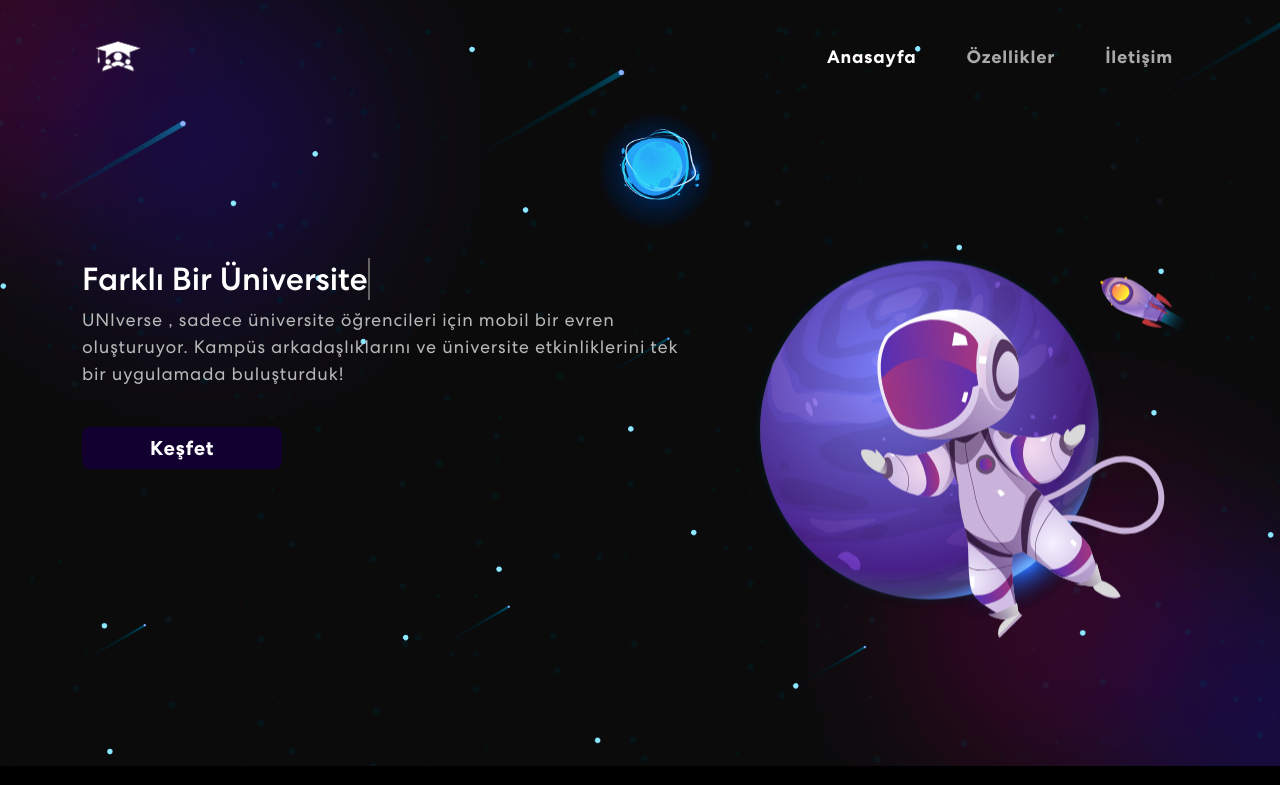
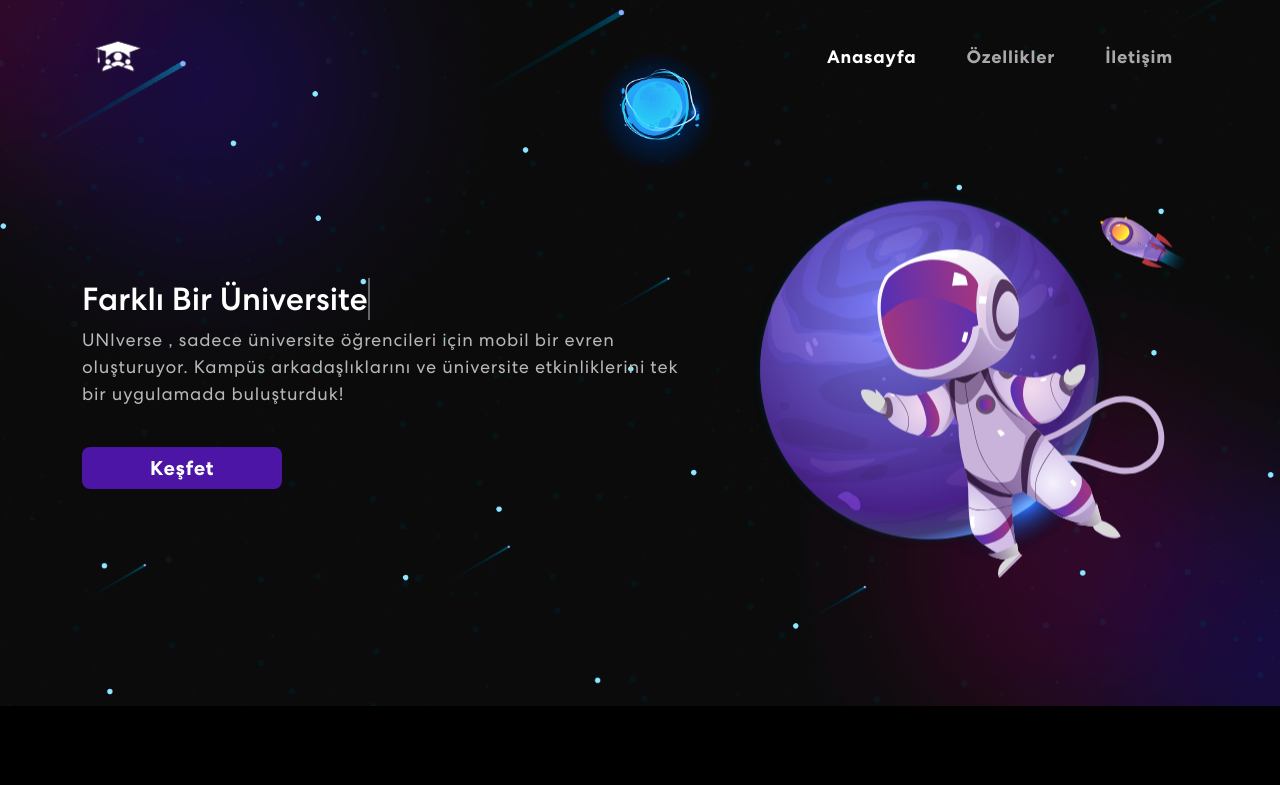
Before and after one commit to brkayaoglu/universe-web, a React (Create React App) app: page / in a window 1280 px wide. Shown: the top 785 px of the page. Built offline with nearby package versions, Linux system fonts and the light colour scheme.

Commit message:
color changes

```diff
--- a/src/App.css
+++ b/src/App.css
@@ -267,7 +267,7 @@ a:hover {
   position: relative;
   padding: 8px 10px;
   width: 200px;
-  background-color: #120030;
+  background-color: #4c15a6;
   font-size: 20px;
   margin-bottom: 16px;
   border-radius: 8px;
@@ -408,16 +408,25 @@ a:hover {
   text-align: center;
   z-index: 0;
 }
+.animationuzay {
+  margin-top: -60px;
+}
+.animationuzaytext {
+  margin-top: 80px;
+}
 .project .nav.nav-pills .nav-link::before {
     content: "";
     position: absolute;
     width: 0;
     height: 100%;
-    background: #120030;;;
+    background: #4c15a6;
     top: 0;
     left: 0;
     z-index: -1;
     transition: 0.3s ease-in-out;
+}
+.phoneslayout {
+  width: 1000px;
 }
 .project .nav.nav-pills .nav-link.active::before {
     width: 100% !important;
--- a/src/components/Banner.js
+++ b/src/components/Banner.js
@@ -52,13 +52,13 @@ export const Banner = () => {
   }
 
   return (
-    <section className="banner" id="home">
+    <section className="banner animationuzay" id="home">
       <Container>
         <Row className="aligh-items-center">
-          <Col xs={12} md={6} xl={7}>
+          <Col xs={12} md={6} xl={7} className="animationuzaytext">
             <TrackVisibility>
               {({ isVisible }) =>
-              <div className={isVisible ? "animate__animated animate__fadeIn" : ""}>
+              <div className={isVisible ? "animate__animated animate__fadeIn animationuzaytext" : ""}>
                 <h2><span className="txt-rotate" dataPeriod="1000" data-rotate='[ "Farklı Bir Üniversite Evreni"]'><span className="wrap">{text}</span></span></h2>
                 <p>UNIverse , sadece üniversite öğrencileri için mobil bir evren oluşturuyor. Kampüs arkadaşlıklarını ve üniversite etkinliklerini tek bir uygulamada buluşturduk!</p>
                 <br />
--- a/src/components/Projects.js
+++ b/src/components/Projects.js
@@ -91,7 +91,7 @@ export const Projects = () => {
                     </Nav.Item>
                   </Nav>
                   <Tab.Content id="slideInUp" className={isVisible ? "animate__animated animate__slideInUp" : ""}>
-                    <Tab.Pane eventKey="meet" className="justify-content-center">
+                    <Tab.Pane eventKey="meet">
                       <Row>
                         {
                           projectsMeet.map((project, index) => {
```
